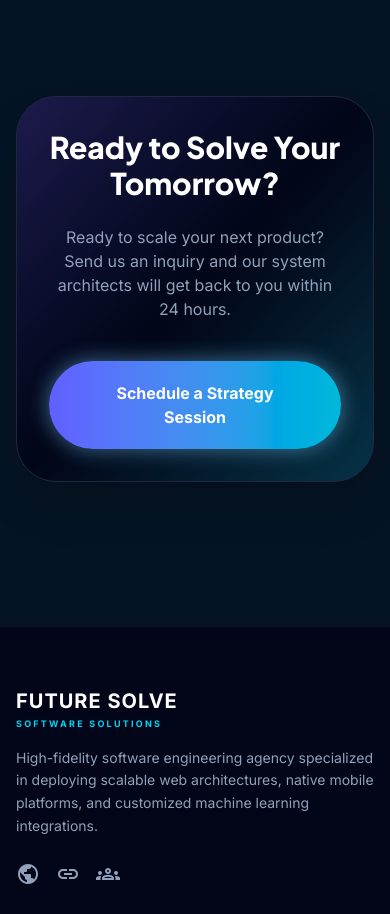
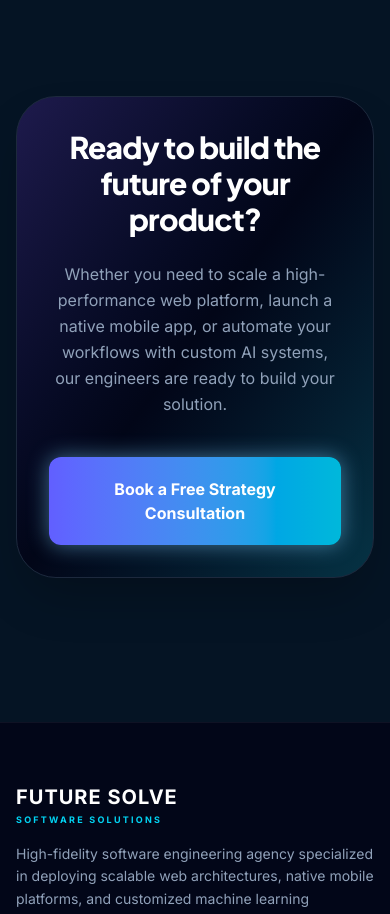
Before and after one commit to futuresolvetech-ux/Future_Solve, a React (Vite) app: page / in a window 390 px wide. Shown: the part 5580-6494 px from the top of the page. Built offline with nearby package versions, Linux system fonts and the light colour scheme.

Commit message:
copy: optimize Home CTA heading, description, and button style for higher conversion

```diff
--- a/src/pages/Home.jsx
+++ b/src/pages/Home.jsx
@@ -175,10 +175,12 @@ export default function Home() {
         <div className="bg-gradient-to-br from-indigo-950 via-slate-950 to-cyan-950 rounded-[2.5rem] p-8 md:p-16 text-center relative overflow-hidden border border-slate-800 shadow-2xl animate-fade-in">
           <div className="absolute inset-0 bg-grid-pattern opacity-10"></div>
           <div className="relative z-10">
-            <h2 className="text-3xl sm:text-4xl md:text-5xl font-extrabold mb-6 text-white">Ready to Solve Your Tomorrow?</h2>
-            <p className="text-slate-400 text-base sm:text-lg max-w-2xl mx-auto mb-10">Ready to scale your next product? Send us an inquiry and our system architects will get back to you within 24 hours.</p>
-            <Link to="/contact" className="inline-block bg-gradient-to-r from-indigo-500 to-cyan-500 hover:from-indigo-600 hover:to-cyan-600 text-white px-10 py-5 rounded-full font-bold text-base shadow-xl hover:scale-105 transition-all text-center animate-pulse-glow">
-              Schedule a Strategy Session
+            <h2 className="text-3xl sm:text-4xl md:text-5xl font-extrabold mb-6 text-white tracking-tight">Ready to build the future of your product?</h2>
+            <p className="text-slate-400 text-base sm:text-lg max-w-2xl mx-auto mb-10 leading-relaxed font-sans">
+              Whether you need to scale a high-performance web platform, launch a native mobile app, or automate your workflows with custom AI systems, our engineers are ready to build your solution.
+            </p>
+            <Link to="/contact" className="inline-block bg-gradient-to-r from-indigo-500 to-cyan-500 hover:from-indigo-600 hover:to-cyan-600 text-white px-10 py-5 rounded-xl font-bold text-base shadow-xl hover:scale-[1.03] active:scale-[0.98] transition-all text-center animate-pulse-glow">
+              Book a Free Strategy Consultation
             </Link>
           </div>
         </div>
```
